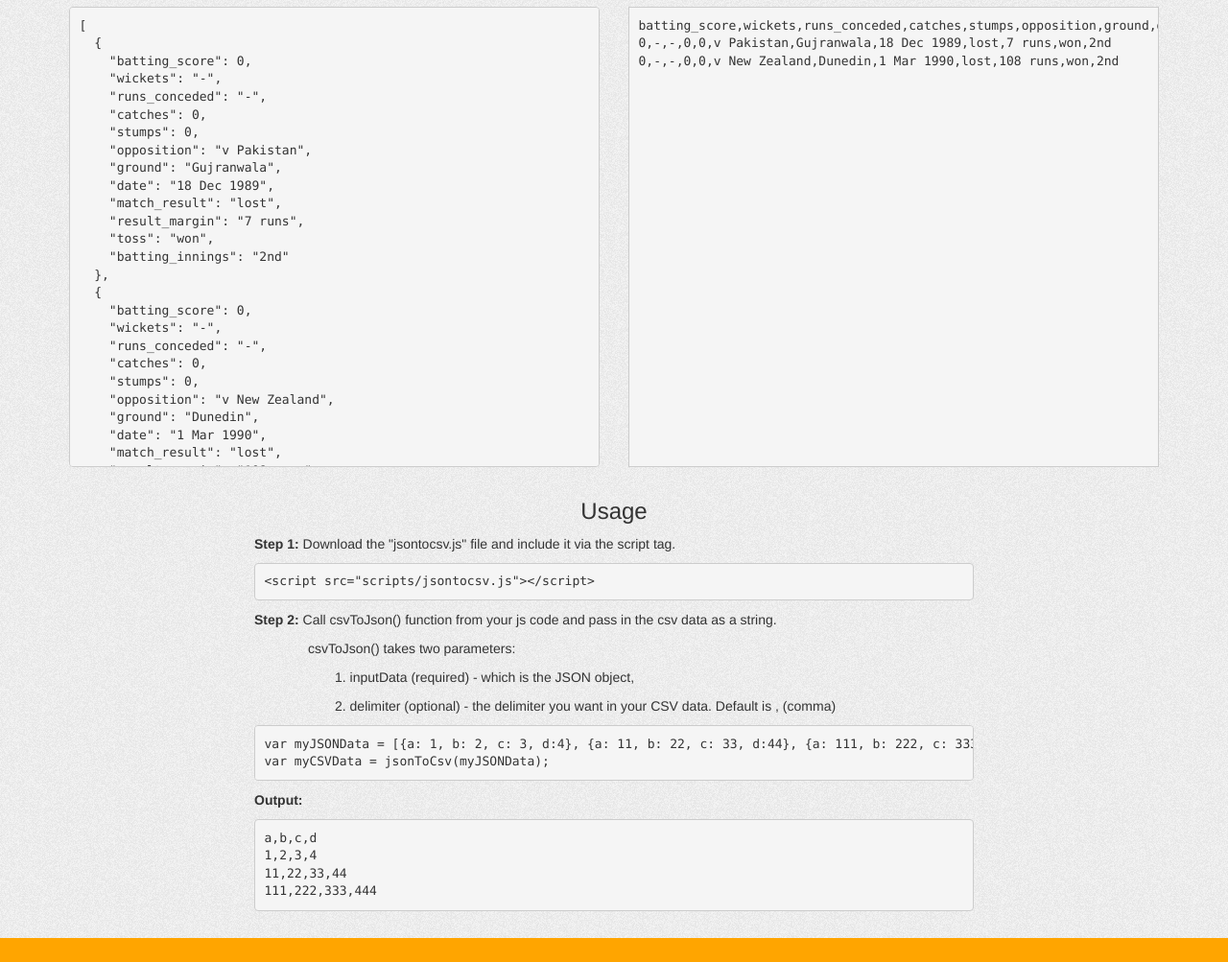
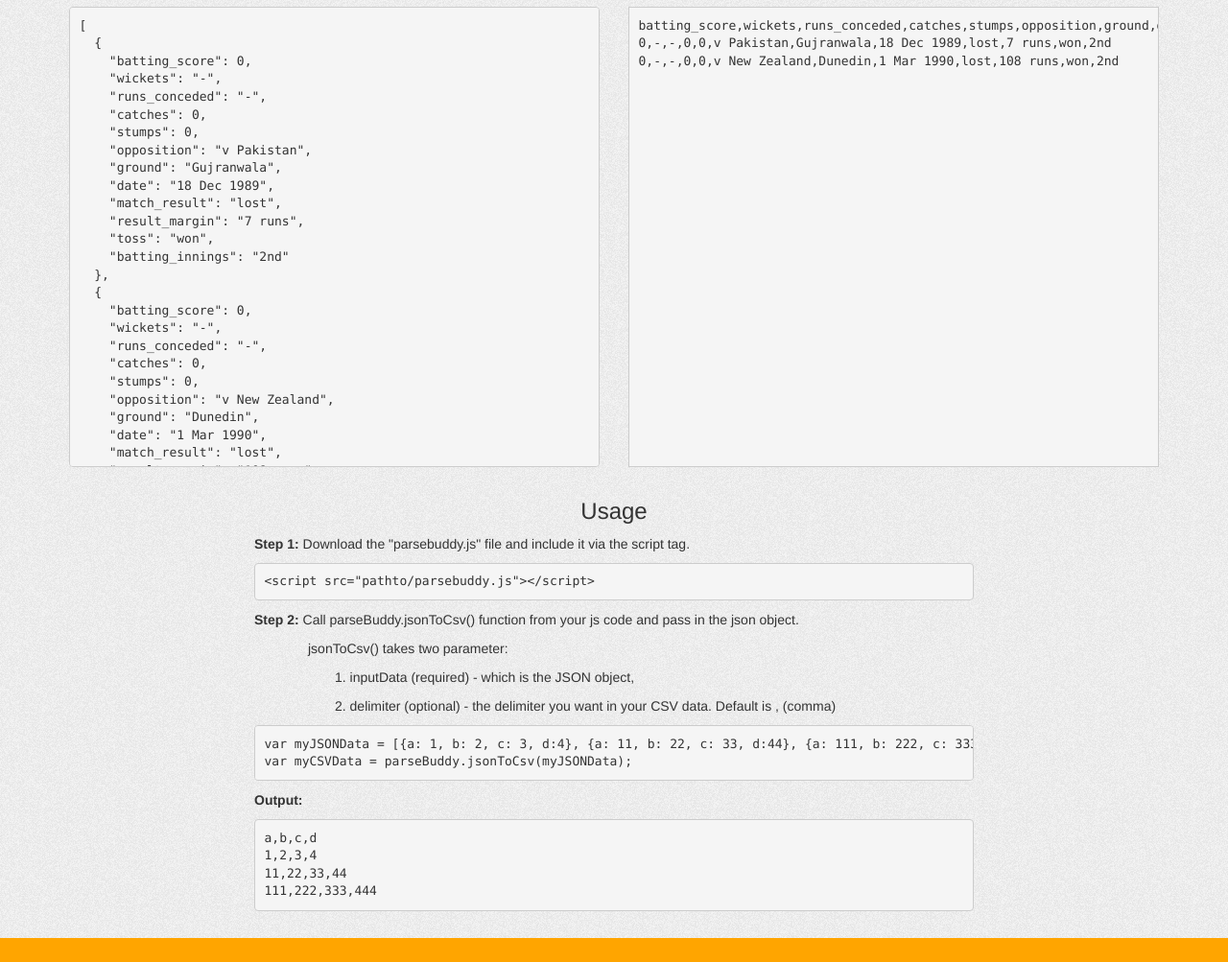
Before and after one commit to dev-z/ParseBuddy, a website: page json_to_csv.html in a window 1280 px wide. Shown: the part 236-1239 px from the top of the page at 96% size. Drawn offline with nearby package versions, Linux system fonts and the light colour scheme.

Commit message:
Implemented module reveal pattern
Module Reveal pattern,
Updated Readme,
Updated the html docs and demo pages

```diff
--- a/json_to_csv.html
+++ b/json_to_csv.html
@@ -36,14 +36,14 @@
 		</div>
 		<div class="usage-sec">
 			<h3 class="text-center">Usage</h3>
-			<p><strong>Step 1: </strong>Download the "jsontocsv.js" file and include it via the script tag.</p>
-			<pre>&lt;script src=&quot;scripts/jsontocsv.js&quot;&gt;&lt;/script&gt;</pre>
-			<p><strong>Step 2: </strong>Call csvToJson() function from your js code and pass in the csv data as a string.</p>
-			<p style="text-indent:4em">csvToJson() takes two parameters:</p>
+			<p><strong>Step 1: </strong>Download the "parsebuddy.js" file and include it via the script tag.</p>
+			<pre>&lt;script src=&quot;pathto/parsebuddy.js&quot;&gt;&lt;/script&gt;</pre>
+			<p><strong>Step 2: </strong>Call parseBuddy.jsonToCsv() function from your js code and pass in the json object.</p>
+			<p style="text-indent:4em">jsonToCsv() takes two parameter:</p>
 			<p style="text-indent:6em">1. inputData (required) - which is the JSON object,</p>
 			<p style="text-indent:6em">2. delimiter (optional) - the delimiter you want in your CSV data. Default is , (comma)</p>
 			<pre>var myJSONData = [{a: 1, b: 2, c: 3, d:4}, {a: 11, b: 22, c: 33, d:44}, {a: 111, b: 222, c: 333, d:444}];
-var myCSVData = jsonToCsv(myJSONData);</pre>
+var myCSVData = parseBuddy.jsonToCsv(myJSONData);</pre>
 			<p><strong>Output: </strong></p>
 			<pre>a,b,c,d
 1,2,3,4
@@ -54,7 +54,7 @@ var myCSVData = jsonToCsv(myJSONData);</pre>
 	<footer class="text-center site-footer">
 		<p>Made with love, by Ishtiaque Zafar</p>
 	</footer>
-<script src="scripts/jsontocsv.js"></script>
+<script src="dist/parsebuddy.js"></script>
 <script src="https://ajax.googleapis.com/ajax/libs/angularjs/1.4.8/angular.min.js"></script>
 <script>
 	var myJSONData = [
@@ -120,9 +120,9 @@ var myCSVData = jsonToCsv(myJSONData);</pre>
 				"batting_innings": "2nd"
 			}
 		];
-		$scope.myCSVData = jsonToCsv($scope.myJSONData);
+		$scope.myCSVData = parseBuddy.jsonToCsv($scope.myJSONData);
 	});
-	//var myCSVData = jsonToCsv(myJSONData);
+	//var myCSVData = parseBuddy.jsonToCsv(myJSONData);
 </script>
 </body>
 </html>
--- a/scripts/csvtojson.js
+++ b/scripts/csvtojson.js
@@ -1,5 +1,8 @@
 /**
  * Created by Ishtiaque on 9/8/2016.
+ * DO NOT USE THIS FILE, AS THIS IS JUST FOR MODULARITY PURPOSES
+ * USE dist/parseBuddy.js instead
+ * MAY THE SOURCE BE WITH YOU
  */
 function csvToJson(ipStr, delimiter){
 
--- a/scripts/jsontocsv.js
+++ b/scripts/jsontocsv.js
@@ -1,5 +1,8 @@
 /**
  * Created by Ishtiaque on 9/17/2016.
+ * DO NOT USE THIS FILE, AS THIS IS JUST FOR MODULARITY PURPOSES
+ * USE dist/parseBuddy.js instead
+ * MAY THE SOURCE BE WITH YOU
  */
 function jsonToCsv(input, delimiter, wrapInQuotes){
 	"use strict";
```
Also changed, not shown: csv_to_json.html (+7 -7 lines), package.json (added, +26 -0 lines), README.md, dist/parsebuddy.js (added), 1 other file.
